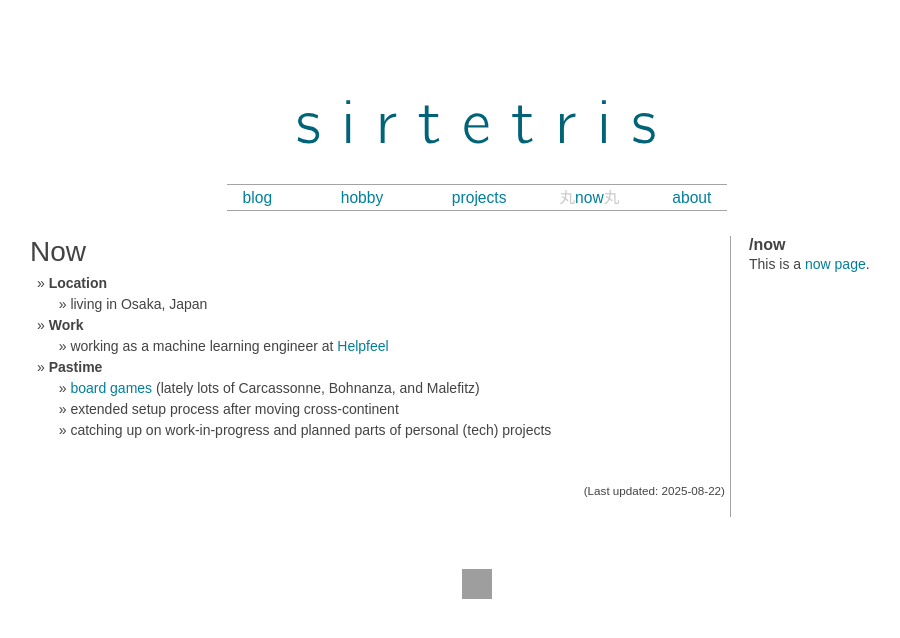
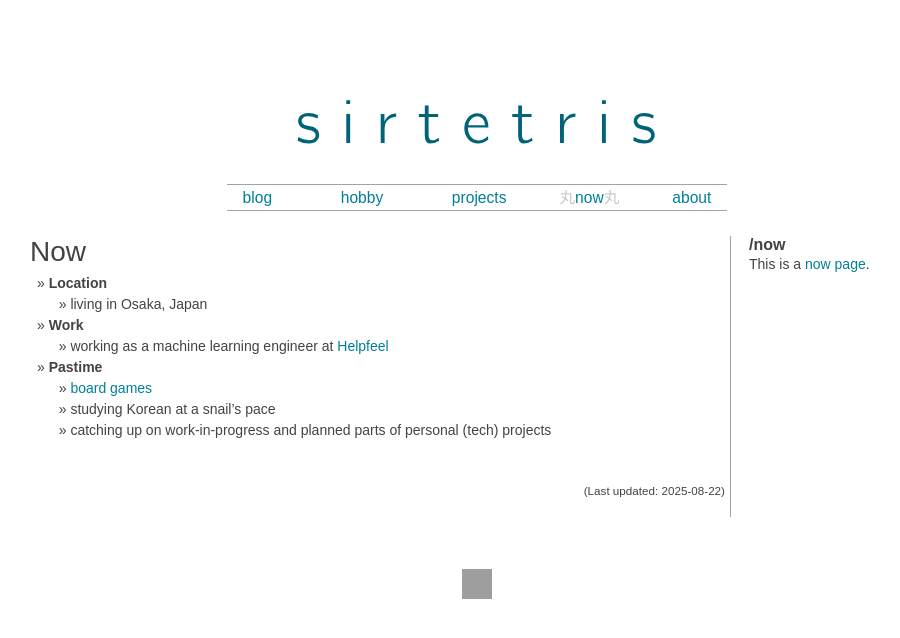
Before and after one commit to IllDepence/sirtetris.com_2021_jekyll, a Jekyll site: the page built from now.md, in a window 1280 px wide. Shown: the top 638 px of the page, without its empty margins (163-1063 px from the left). Built offline with Jekyll 4.4.1, drawn with Linux system fonts in a browser that asks for light colours; our own code applies the rules of GitHub Pages for plain Markdown files; grey boxes are pictures that could not be loaded.

Commit message:
update now page

```diff
--- a/now.md
+++ b/now.md
@@ -9,8 +9,8 @@ layout: split
 * **Work**
     * working as a machine learning engineer at [Helpfeel](https://corp.helpfeel.com/ja/company)
 * **Pastime**
-    * [board games](/hobby#tabletopgames) (lately lots of Carcassonne, Bohnanza, and Malefitz)
-    * extended setup process after moving cross-continent
+    * [board games](/hobby#tabletopgames)
+    * studying Korean at a snail’s pace
     * catching up on work-in-progress and planned parts of personal (tech) projects
 
 ‌
```
